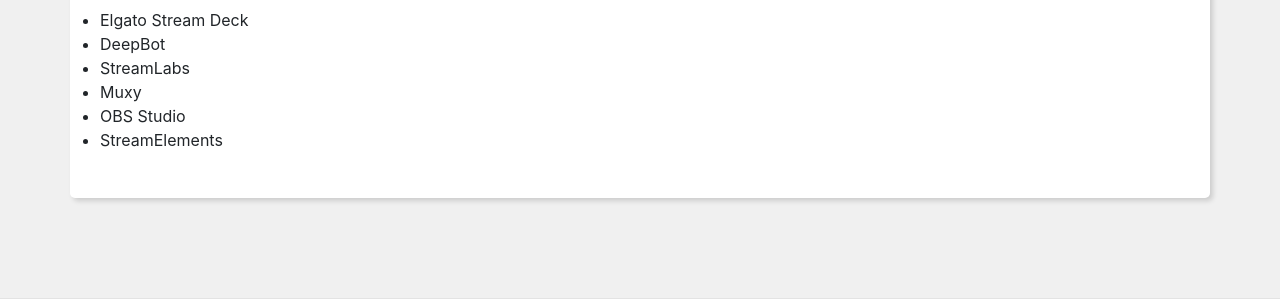
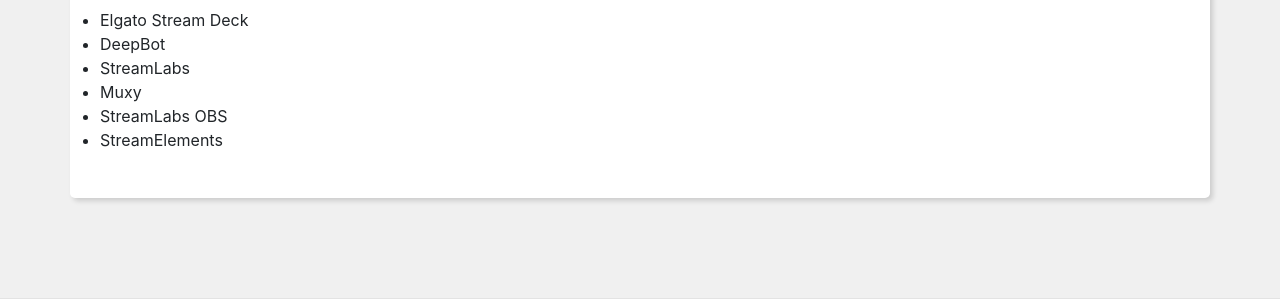
Before and after one commit to DeviCatOutlet/devicatoutlet.github.io, a Jekyll site: the page built from computerspecs.md, in a window 1280 px wide and 900 px high, scrolled down 1153 px. Shown: the part 488-787 px from the top of the window. Built offline with Jekyll 4.4.1, drawn with Linux system fonts in a browser that asks for light colours; nearby versions of some CDN libraries; our own code applies the rules of GitHub Pages for plain Markdown files.

Commit message:
Update Streaming Specs

```diff
--- a/computerspecs.md
+++ b/computerspecs.md
@@ -34,5 +34,5 @@
 * DeepBot
 * StreamLabs
 * Muxy
-* OBS Studio
+* StreamLabs OBS
 * StreamElements
```
